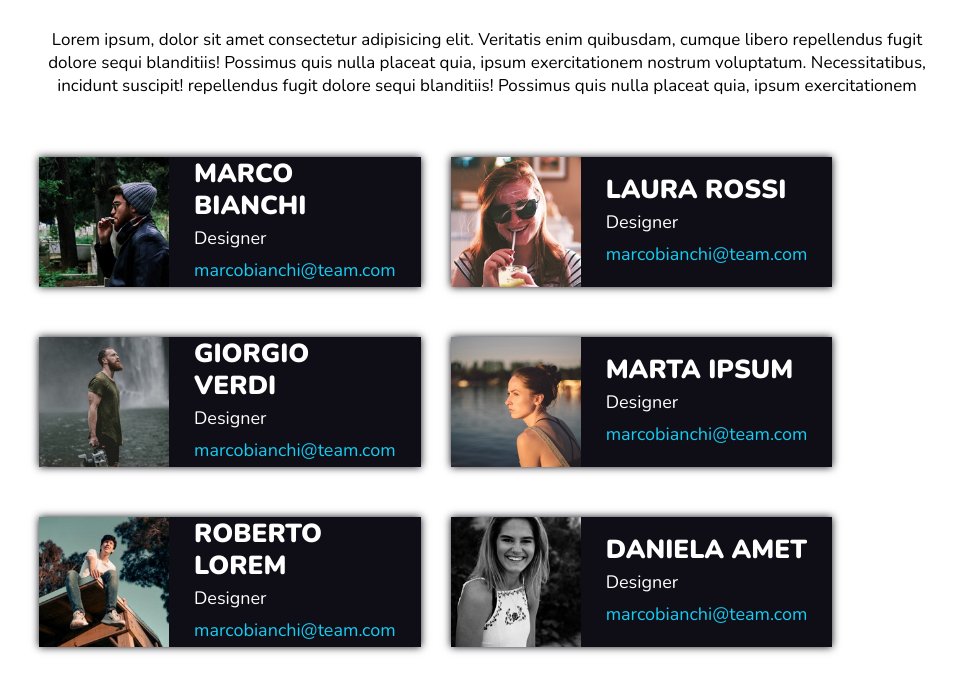
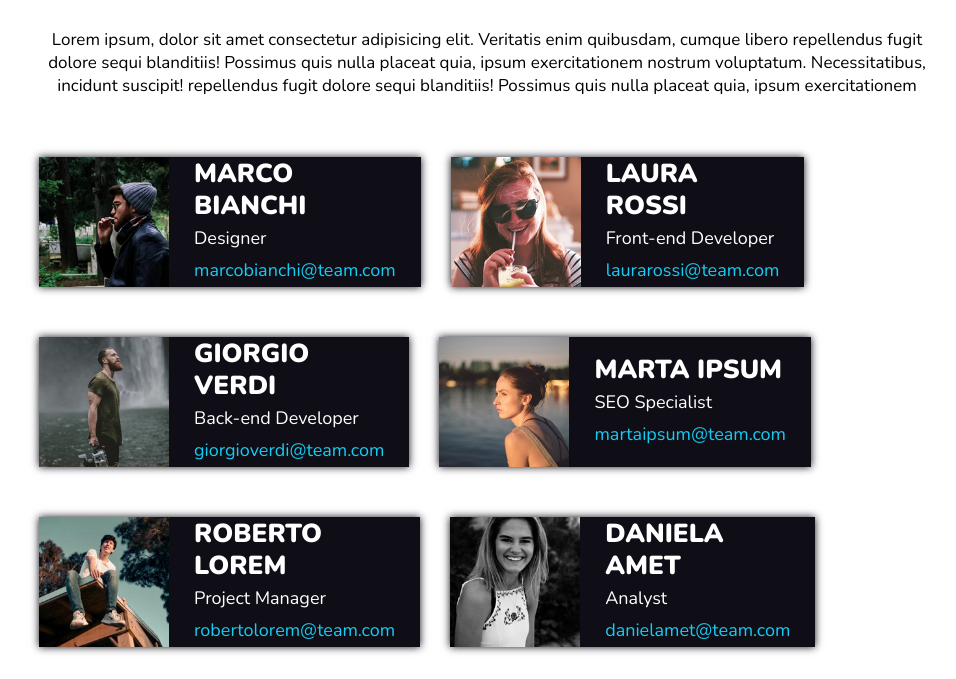
Before and after one commit to Joel-Blanco/html-css-flex-cards, a plain HTML site: page index.html in a window 1280 px wide. Shown: the part 121-800 px from the top of the page, without its empty margins (153-1109 px from the left). Drawn offline with nearby package versions, Linux system fonts and the light colour scheme.

Commit message:
fix: contacts and info

```diff
--- a/index.html
+++ b/index.html
@@ -46,8 +46,8 @@
                 </div>
                 <div class="info">
                     <h3>LAURA ROSSI</h3>
-                    <p>Designer</p>
-                    <p class="mail">marcobianchi@team.com</p>
+                    <p>Front-end Developer</p>
+                    <p class="mail">laurarossi@team.com</p>
                 </div>
             </div>
 
@@ -57,8 +57,8 @@
                 </div>
                 <div class="info">
                     <h3>GIORGIO VERDI</h3>
-                    <p>Designer</p>
-                    <p class="mail">marcobianchi@team.com</p>
+                    <p>Back-end Developer</p>
+                    <p class="mail">giorgioverdi@team.com</p>
                 </div>
             </div>
 
@@ -68,8 +68,8 @@
                 </div>
                 <div class="info">
                     <h3>MARTA IPSUM</h3>
-                    <p>Designer</p>
-                    <p class="mail">marcobianchi@team.com</p>
+                    <p>SEO Specialist</p>
+                    <p class="mail">martaipsum@team.com</p>
                 </div>
             </div>
 
@@ -79,8 +79,8 @@
                 </div>
                 <div class="info">
                     <h3>ROBERTO LOREM</h3>
-                    <p>Designer</p>
-                    <p class="mail">marcobianchi@team.com</p>
+                    <p>Project Manager</p>
+                    <p class="mail">robertolorem@team.com</p>
                 </div>
             </div>
 
@@ -90,8 +90,8 @@
                 </div>
                 <div class="info">
                     <h3>DANIELA AMET</h3>
-                    <p>Designer</p>
-                    <p class="mail">marcobianchi@team.com</p>
+                    <p>Analyst</p>
+                    <p class="mail">danielamet@team.com</p>
                 </div>
             </div>
 
```
